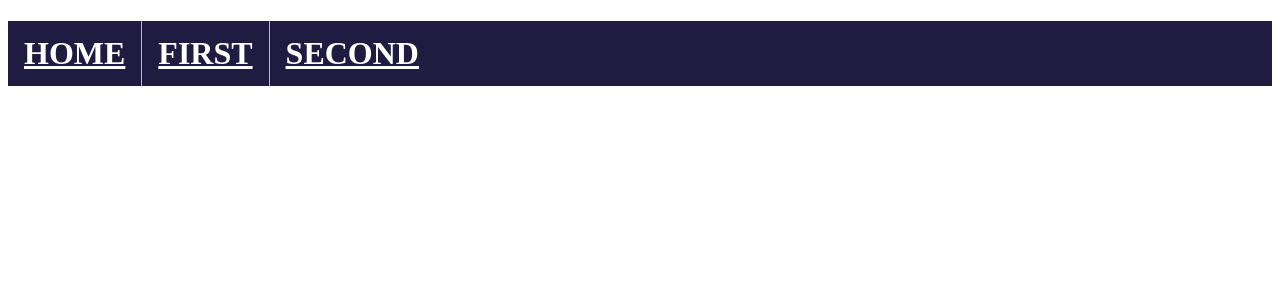
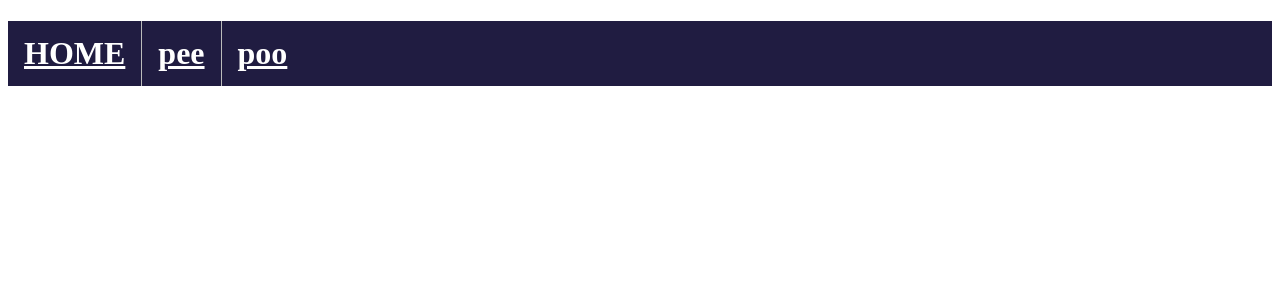
Before and after one commit to AltonDeLuca/Altondelucadotcom, a JavaScript app: page / in a window 1280 px wide. Shown: the top 300 px of the page. Built offline with nearby package versions, Linux system fonts and the light colour scheme.

Commit message:
pee poo added

```diff
--- a/src/Components/NavigationBar.js
+++ b/src/Components/NavigationBar.js
@@ -7,10 +7,10 @@ function NavigationBar() {
         <a href="./">HOME</a>
       </li>
       <li className={classes.link}>
-        <a href="./first">FIRST</a>
+        <a href="./pee">pee</a>
       </li>
       <li className={classes.link}>
-        <a href="./second">SECOND</a>
+        <a href="./poo">poo</a>
       </li>
     </ul>
   );
```
